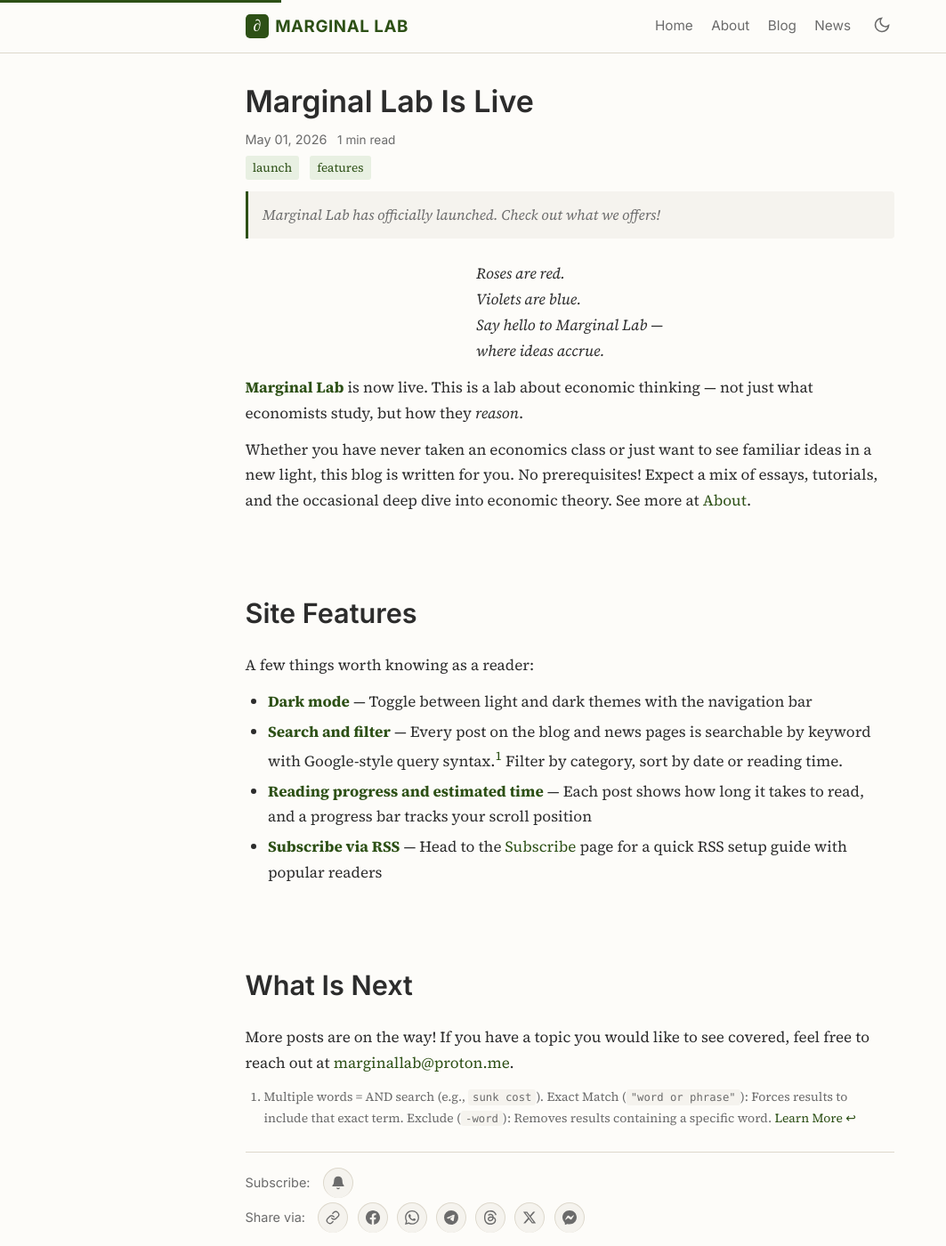
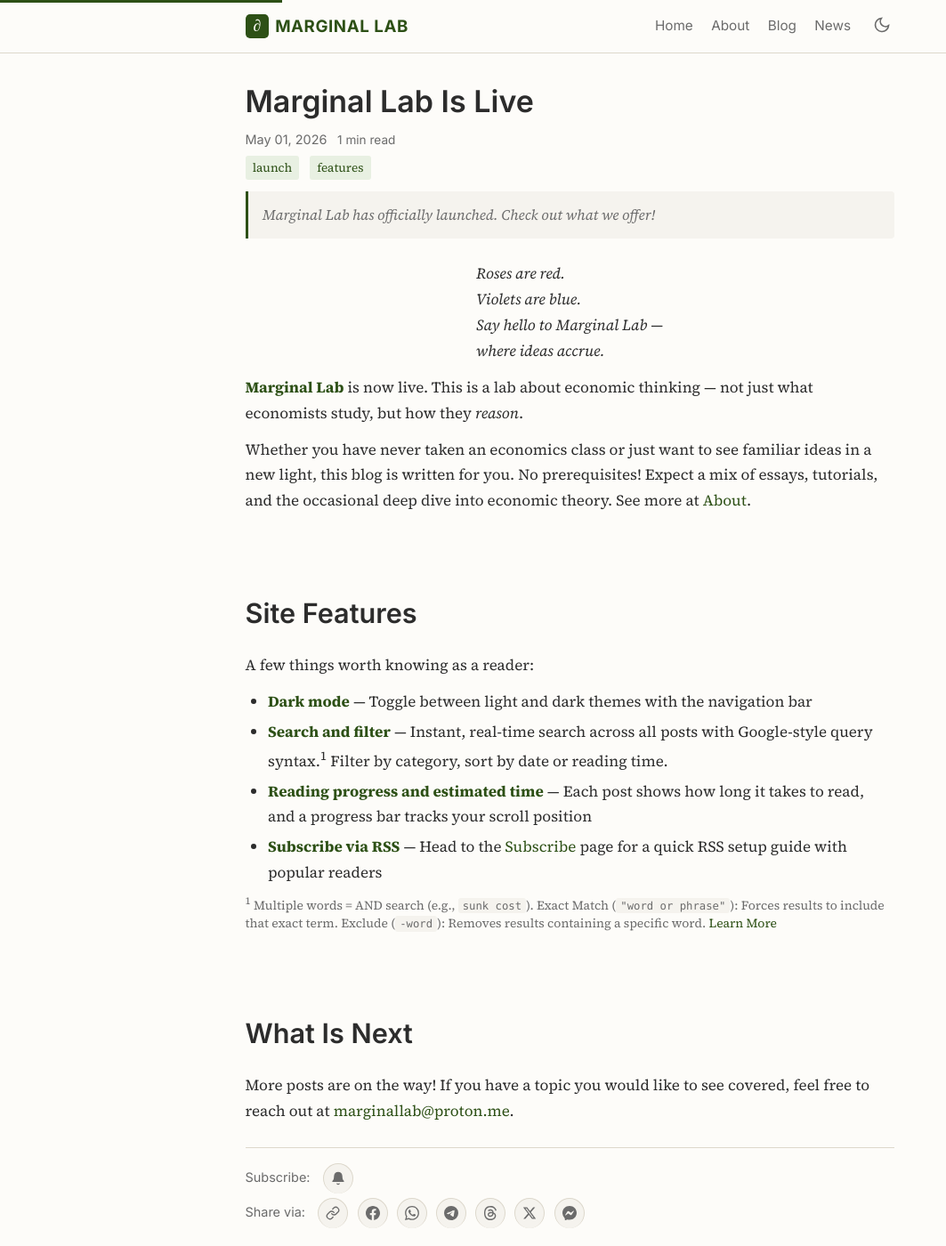
Before and after one commit to marginallabs/marginallabs.github.io, a Jekyll site: the page built from _posts/2026-05-01-Marginal-Lab-Is-Live.md, in a window 1280 px wide and 1400 px high. Shown: the whole window at 89% size, without its empty margins (0-1063 px from the left). Built offline with Jekyll 4.4.1, drawn with Linux system fonts in a browser that asks for light colours.

Commit message:
Fix grammar and restore inline footnote format
Co-Authored-By: Claude Opus 4.7 <noreply@anthropic.com>

```diff
--- a/_posts/2026-05-01-Marginal-Lab-Is-Live.md
+++ b/_posts/2026-05-01-Marginal-Lab-Is-Live.md
@@ -5,7 +5,7 @@ date: 2026-05-01
 categories: [launch, features]
 type: news
 permalink: /news/:title/
-abstract: "Marginal Lab has officially launched. Check out what we offers!"
+abstract: "Marginal Lab has officially launched. Check out what we offer!"
 ---
 
 <blockquote style="font-style: italic; text-align: left; margin-left: auto; margin-right: auto; width: fit-content;">
@@ -26,11 +26,11 @@ Whether you have never taken an economics class or just want to see familiar ide
 A few things worth knowing as a reader:
 
 - **Dark mode** — Toggle between light and dark themes with the navigation bar
-- **Search and filter** — Every post on the blog and news pages is searchable by keyword with Google-style query syntax.[^1] Filter by category, sort by date or reading time.
+- **Search and filter** — Instant, real-time search across all posts with Google-style query syntax.<sup>1</sup> Filter by category, sort by date or reading time.
 - **Reading progress and estimated time** — Each post shows how long it takes to read, and a progress bar tracks your scroll position
 - **Subscribe via RSS** — Head to the [Subscribe](/subscribe/) page for a quick RSS setup guide with popular readers
 
-[^1]: Multiple words = AND search (e.g., `sunk cost`). Exact Match (`"word or phrase"`): Forces results to include that exact term. Exclude (`-word`): Removes results containing a specific word. [Learn More](https://support.google.com/websearch/answer/2466433)
+<p class="inline-footnote"><sup>1</sup> Multiple words = AND search (e.g., <code>sunk cost</code>). Exact Match (<code>"word or phrase"</code>): Forces results to include that exact term. Exclude (<code>-word</code>): Removes results containing a specific word. <a href="https://support.google.com/websearch/answer/2466433">Learn More</a></p>
 
 
 # What Is Next
```
